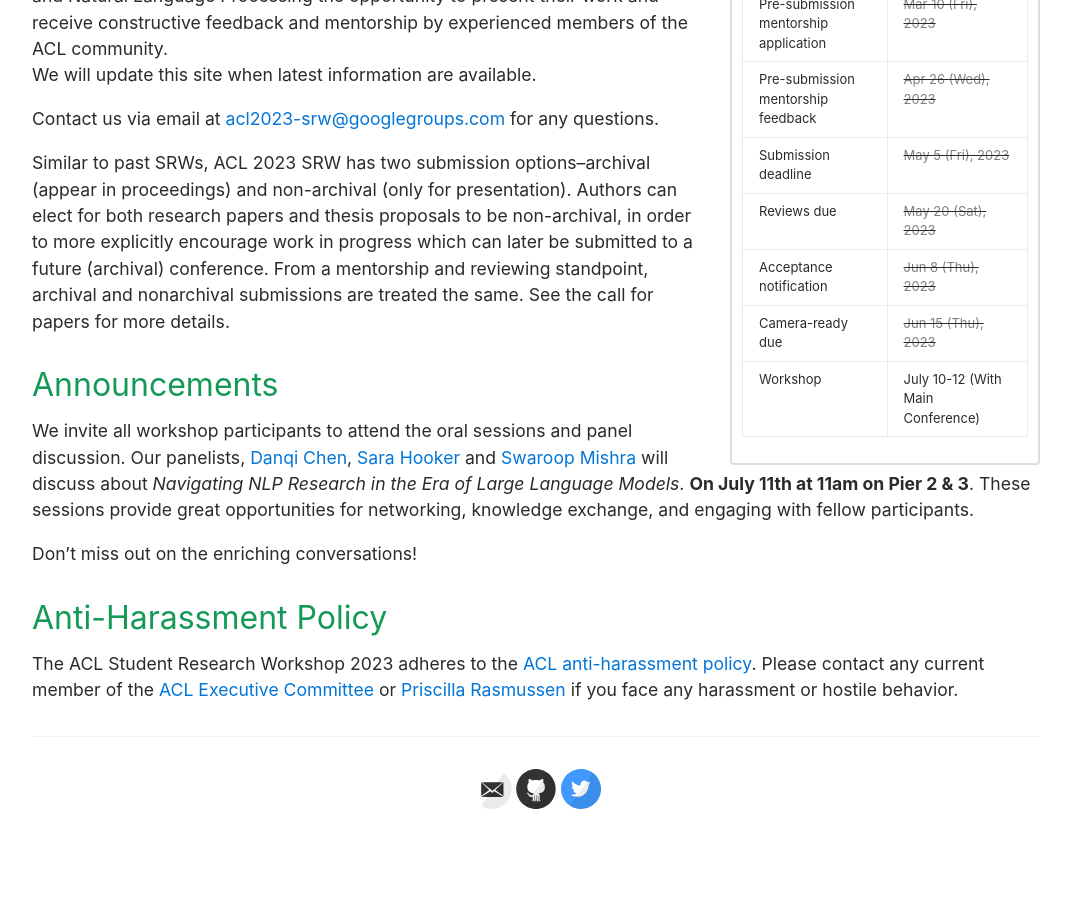
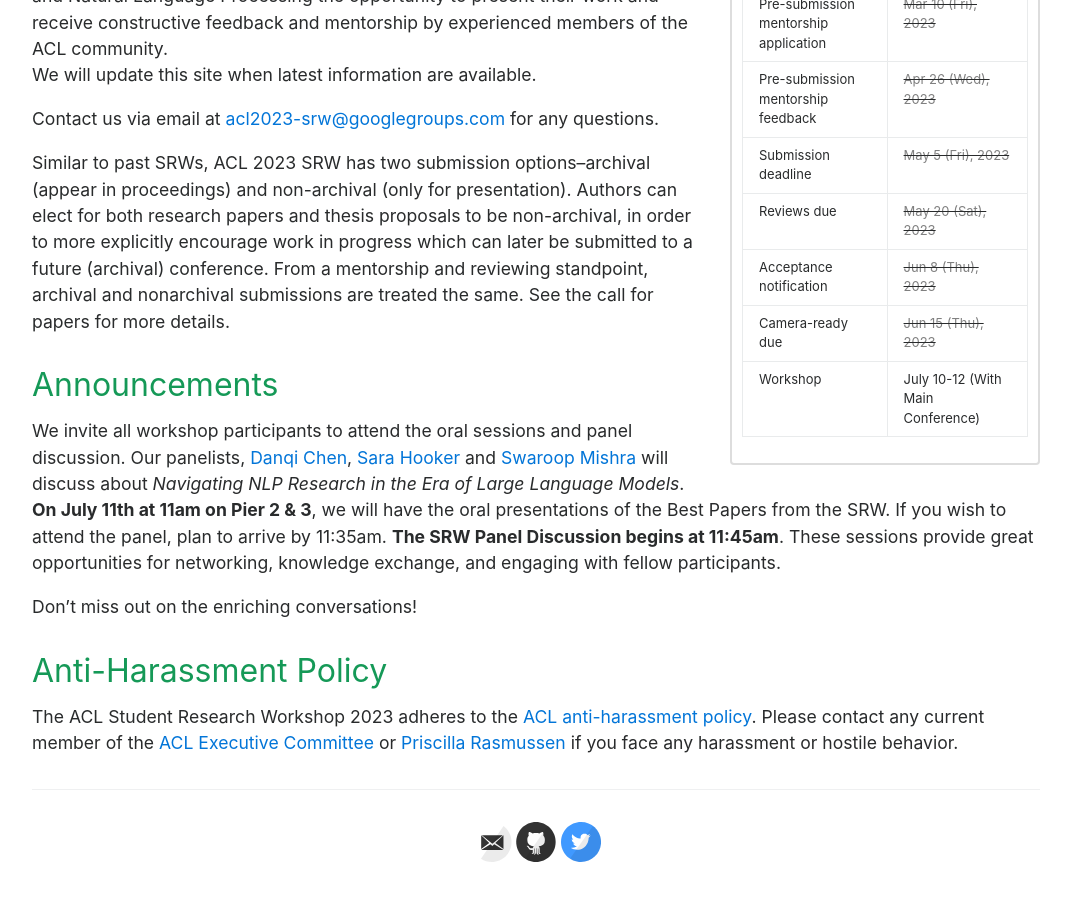
Before and after one commit to acl2025-srw/acl2025-srw.github.io, a Jekyll site: the page built from index.md, in a window 1280 px wide and 900 px high, scrolled down 608 px. Shown: the whole window, without its empty margins (104-1175 px from the left). Built offline with Jekyll 4.4.1, drawn with Linux system fonts in a browser that asks for light colours; before the commit the page ends 1455 px from its top, so only the background shows below that.

Commit message:
Announcement update

```diff
--- a/index.md
+++ b/index.md
@@ -26,7 +26,8 @@
 
 ## Announcements
 
-We invite all workshop participants to attend the oral sessions and panel discussion. Our panelists, [Danqi Chen](https://www.cs.princeton.edu/~danqic/), [Sara Hooker](https://www.sarahooker.me/) and [Swaroop Mishra](https://swarooprm.github.io/) will discuss about  *Navigating NLP Research in the Era of Large Language Models*. **On July 11th at 11am on Pier 2 & 3**. These sessions provide great opportunities for networking, knowledge exchange, and engaging with fellow participants.
+We invite all workshop participants to attend the oral sessions and panel discussion. Our panelists, [Danqi Chen](https://www.cs.princeton.edu/~danqic/), [Sara Hooker](https://www.sarahooker.me/) and [Swaroop Mishra](https://swarooprm.github.io/) will discuss about  *Navigating NLP Research in the Era of Large Language Models*. <br/>
+**On July 11th at 11am on Pier 2 & 3**, we will have the oral presentations of the Best Papers from the SRW. If you wish to attend the panel, plan to arrive by 11:35am. **The SRW Panel Discussion begins at 11:45am**. These sessions provide great opportunities for networking, knowledge exchange, and engaging with fellow participants.
 
 Don't miss out on the enriching conversations!
 
```
